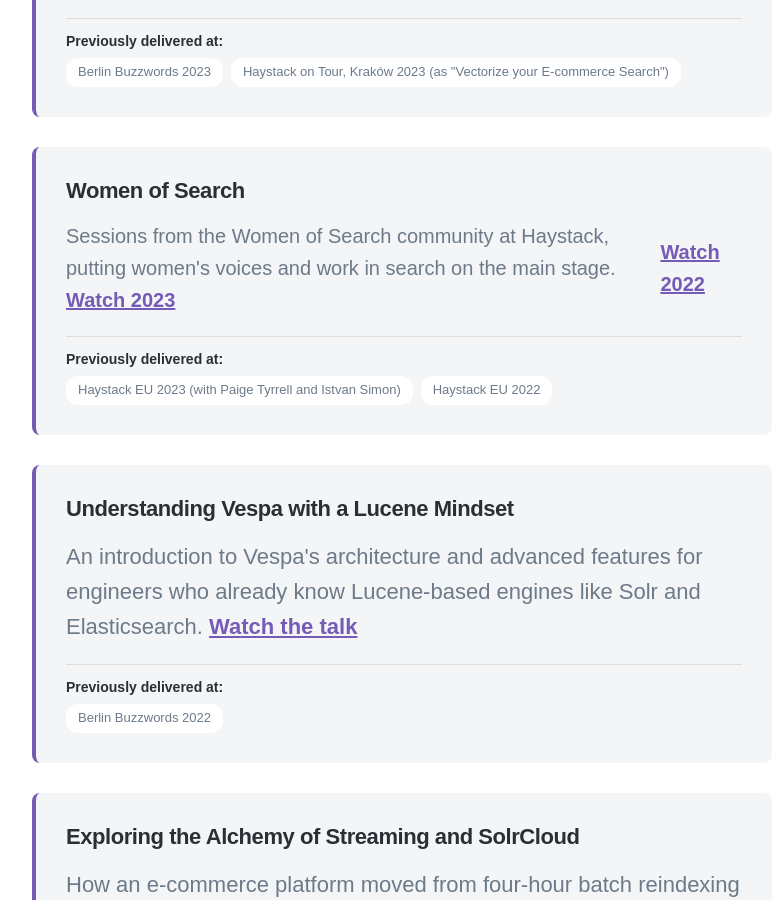
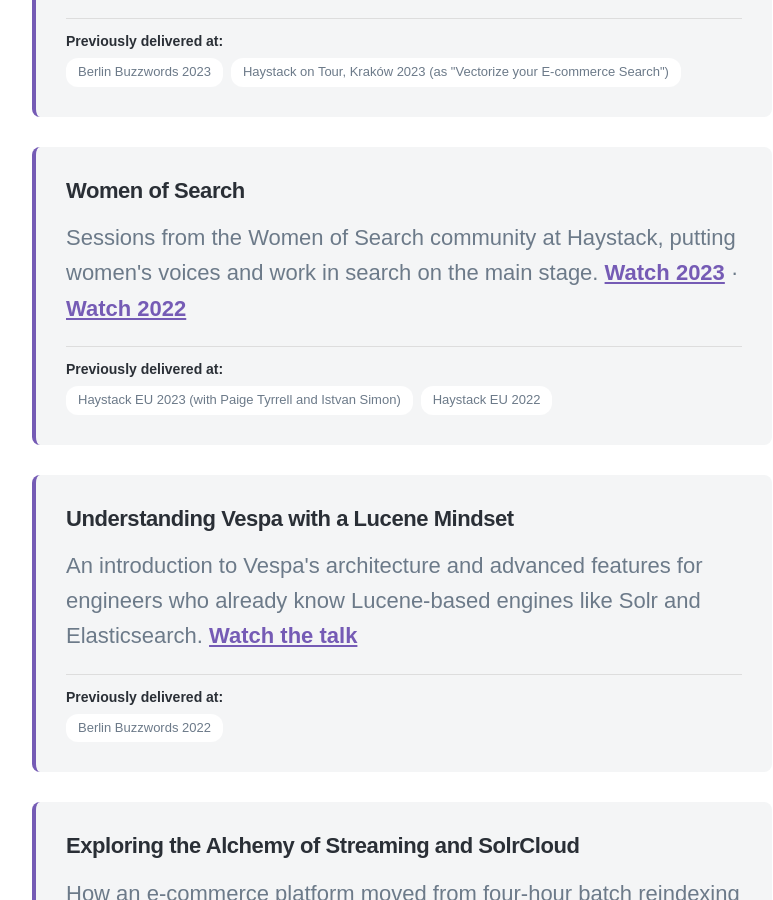
Before and after one commit to womenofopensource/womenofopensource.github.io, a Jekyll site: the page built from docs/_speakers/atita-arora.md, in a window 1280 px wide and 900 px high, scrolled down 4065 px. Shown: the whole window, without its empty margins (418-1191 px from the left). Built offline with Jekyll 4.4.1, drawn with Linux system fonts in a browser that asks for light colours; nearby versions of some CDN libraries; some web fonts are replaced.

```diff
--- a/docs/_speakers/atita-arora.md
+++ b/docs/_speakers/atita-arora.md
@@ -56,7 +56,7 @@ talks:
       - Berlin Buzzwords 2023
       - Haystack on Tour, Kraków 2023 (as "Vectorize your E-commerce Search")
   - title: "Women of Search"
-    abstract: "Sessions from the Women of Search community at Haystack, putting women's voices and work in search on the main stage. [Watch 2023](https://www.youtube.com/watch?v=S19SkbYu5Qc) | [Watch 2022](https://www.youtube.com/watch?v=lX2FZ9BAwuM)"
+    abstract: "Sessions from the Women of Search community at Haystack, putting women's voices and work in search on the main stage. [Watch 2023](https://www.youtube.com/watch?v=S19SkbYu5Qc) · [Watch 2022](https://www.youtube.com/watch?v=lX2FZ9BAwuM)"
     delivered_at:
       - Haystack EU 2023 (with Paige Tyrrell and Istvan Simon)
       - Haystack EU 2022
```
